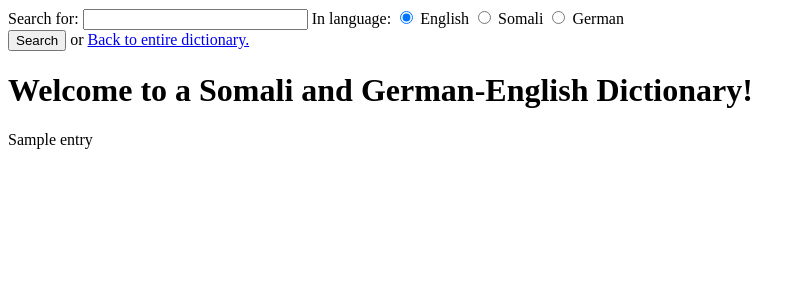
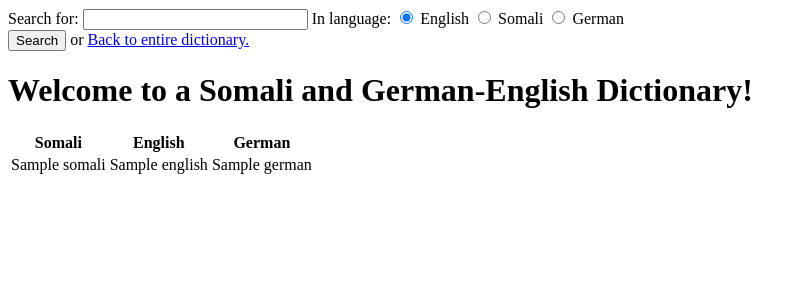
Before and after one commit to amdudda/Capstone_DjangoTutorial, a Django app: template dictionary/templates/dictionary/index.html in a window 1280 px wide. Shown: the top 300 px of the page, without its empty margins (0-805 px from the left). Run offline with Django 3.2, Linux system fonts and the light colour scheme; the template is opened without the code that fills it: most values are stand-ins (such as "Sample title", 1, 10 or a date in 2020).

Commit message:
Add table and conditional formatting to index.html

```diff
--- a/dictionary/templates/dictionary/index.html
+++ b/dictionary/templates/dictionary/index.html
@@ -16,9 +16,20 @@
 
 <h1>Welcome to a Somali and German-English Dictionary!</h1>
 
-{# For this first example, we're just going to print everything!#}
+{# Let's heck for data - if none, report that, otherwise print out a nice table. #}
+{% if not dictionary %}
+    <strong>No results found!</strong>
+{% else %}
+<table>
+    <tr>
+    <th>Somali</th><th>English</th><th>German</th>
+    </tr>
 {% for entry in dictionary %}
-    {{ entry }}<br/>
+    <tr>
+        <td>{{ entry.somali }}</td><td>{{ entry.english }}</td><td>{{ entry.German }}</td>
+    </tr>
 {% endfor %}
+</table>
+{% endif %}
 </body>
 </html>
```
